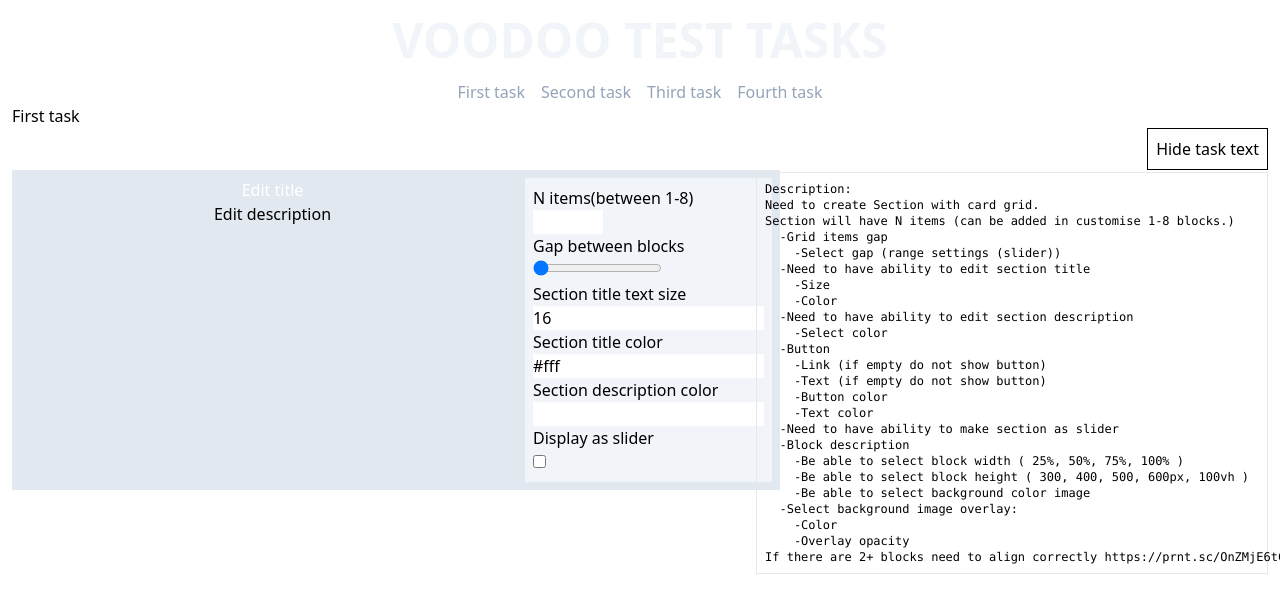
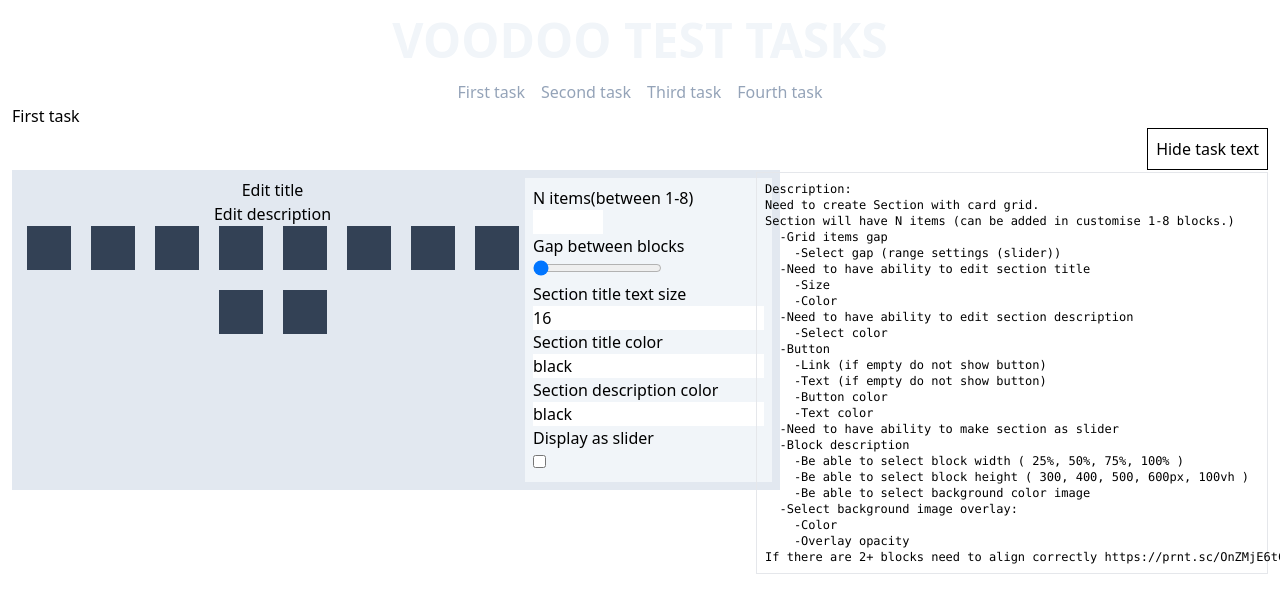
Before and after one commit to Slipmaks/voodoo-test-tasks, a Vue app: page / in a window 1280 px wide. Shown: the top 612 px of the page. Built offline with nearby package versions, Linux system fonts and the light colour scheme.

Commit message:
description color, block list

```diff
--- a/src/components/pages/first/Section.vue
+++ b/src/components/pages/first/Section.vue
@@ -1,6 +1,7 @@
 <template>
   <div class="wrapper">
     <div class="section">
+      <div class="flex items-center flex-col">
         <h2
           @click="editTitle(true)"
           v-if="!showTitleInput"
@@ -18,7 +19,11 @@
           @keydown.enter="setTitle"
           @blur="editTitle(false)"
         />
-      <p @click="editDescription(true)" v-if="!showDescriptionInput">
+        <p
+          @click="editDescription(true)"
+          v-if="!showDescriptionInput"
+          :style="{ color: sectionDescriptionColor }"
+        >
           {{ description }}
         </p>
         <input
@@ -28,6 +33,12 @@
           @keydown.enter="setDescription"
           @blur="editDescription(false)"
         />
+      </div>
+      <div class="flex gap-5 flex-wrap justify-center items-center">
+        <div v-for="item in 10" :key="item" class="flex">
+          <div class="block"></div>
+        </div>
+      </div>
     </div>
     <div class="global-settings">
       <div>
@@ -48,7 +59,7 @@
       </div>
       <div>
         <p>Section description color</p>
-        <input type="text" />
+        <input type="text" v-model="sectionDescriptionColor" />
       </div>
       <div>
         <p>Display as slider</p>
@@ -67,7 +78,8 @@ const descriptionInput = ref(null);
 const showTitleInput = ref(false);
 const showDescriptionInput = ref(false);
 const sectionTitleSize = ref("16");
-const sectionTitleColor = ref("#fff");
+const sectionTitleColor = ref("black");
+const sectionDescriptionColor = ref("black");
 
 const editTitle = (val) => {
   showTitleInput.value = val;
@@ -94,4 +106,7 @@ const setDescription = () => {
 .global-settings {
   @apply bg-slate-100 p-2;
 }
+.block {
+  @apply w-11 h-11 bg-slate-700;
+}
 </style>
```
Lines whose indentation alone changed are shown as unchanged.
